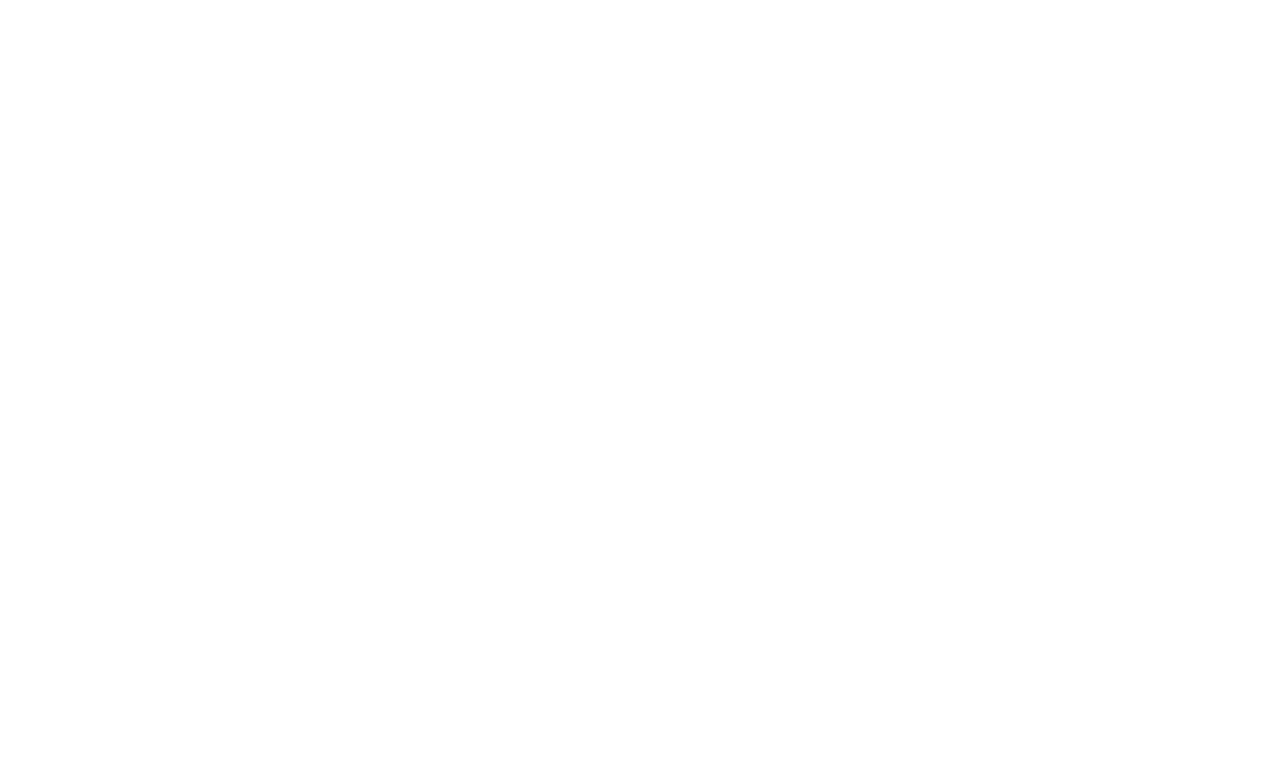
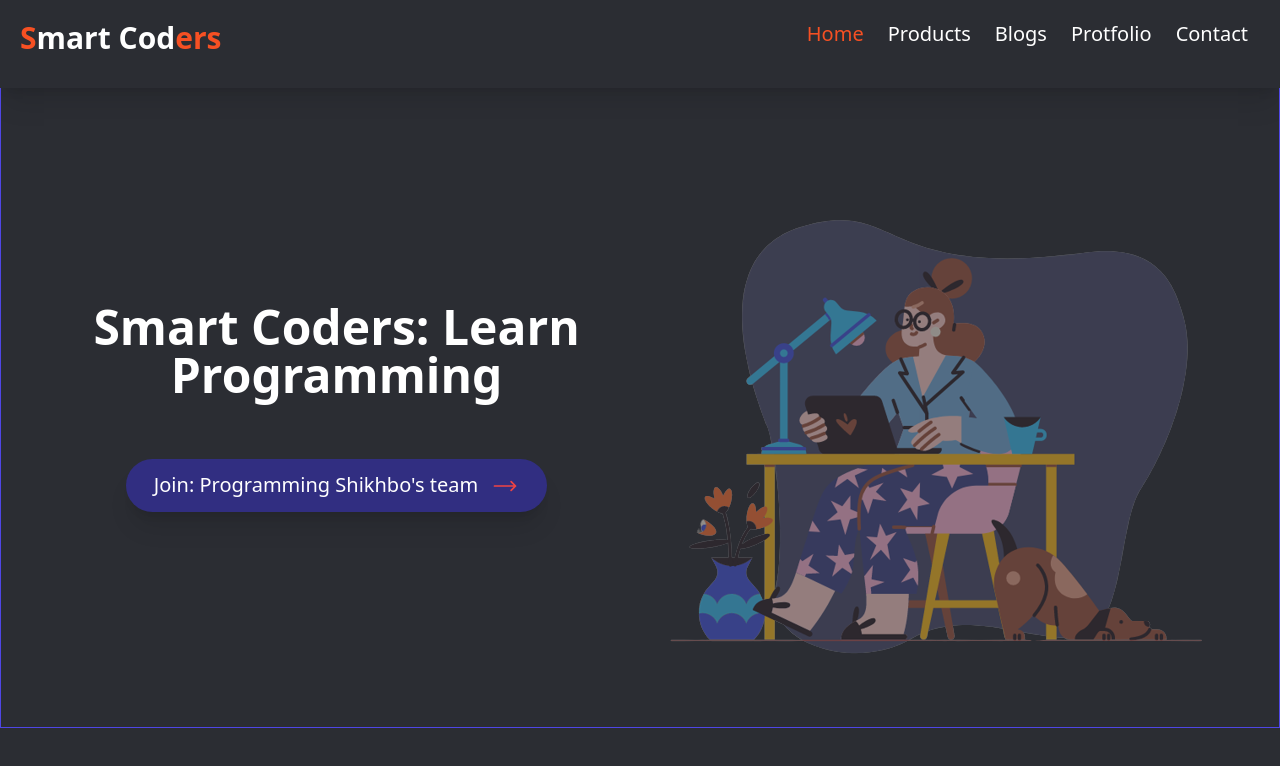
Before and after one commit to sojib-web/Tailwind_ss_projects, a website built with Vite: page index.html in a window 1280 px wide. Built offline with nearby package versions, Linux system fonts and the light colour scheme.

Commit message:
create header section

```diff
--- a/index.html
+++ b/index.html
@@ -7,5 +7,68 @@
     <link rel="stylesheet" href="css/main.css" />
     <title>Tailwind Projects</title>
   </head>
-  <body></body>
+  <body class="bg-[#2B2D33]">
+    <nav class="bg-[#2B2D33] shadow-xl">
+      <div class="container mx-auto items-center p-5">
+        <div class="sm:flex justify-between">
+          <div class="text-center mb-3">
+            <a href="#" class="text-white text-xl sm:text-3xl font-bold"
+              ><span class="text-[#F65023]">S</span>mart Cod<span
+                class="text-[#F65023]"
+                >ers</span
+              ></a
+            >
+          </div>
+          <ul
+            class="sm:flex text-xl text-white text-center border-t sm:border-none"
+          >
+            <li class="mt-5 sm:m-0">
+              <a href="#" class="p-3 text-[#F65023]">Home</a>
+            </li>
+            <li><a href="#" class="p-3 hover:text-[#F65023]">Products</a></li>
+            <li><a href="#" class="p-3 hover:text-[#F65023]">Blogs</a></li>
+            <li><a href="#" class="p-3 hover:text-[#F65023]">Protfolio</a></li>
+            <li><a href="#" class="p-3 hover:text-[#F65023]">Contact</a></li>
+          </ul>
+        </div>
+      </div>
+    </nav>
+
+    <!-- header section ............... -->
+    <header>
+      <div
+        class="container mx-auto border border-indigo-600 border-t-0 sm:flex justify-around items-center text-center text-white h-[80vh] px-10 pt-10"
+      >
+        <div class="p-5">
+          <h1 class="font-bold text-2xl sm:text-5xl mb-5 sm:mb-15">
+            Smart Coders: Learn <br />
+            Programming
+          </h1>
+          <button
+            class="bg-indigo-900 hover:bg-indigo-950 px-7 py-3 my-10 rounded-full text-xl shadow-xl"
+          >
+            Join: Programming Shikhbo's team
+            <svg
+              class="w-7 inline-block text-red-500 ml-2 animate-ping"
+              xmlns="http://www.w3.org/2000/svg"
+              fill="none"
+              viewBox="0 0 24 24"
+              stroke-width="1.5"
+              stroke="currentColor"
+              class="w-6 h-6"
+            >
+              <path
+                stroke-linecap="round"
+                stroke-linejoin="round"
+                d="M17.25 8.25L21 12m0 0l-3.75 3.75M21 12H3"
+              />
+            </svg>
+          </button>
+        </div>
+        <div>
+          <img class="animate-pulse" src="images/hero-img.png" alt="" />
+        </div>
+      </div>
+    </header>
+  </body>
 </html>
```
Also changed, not shown: images/backEnd.png (added), images/client-01.png (added), images/client-02.png (added), images/client-03.png (added), images/client-04.png (added), images/client-05.png (added), images/client-06.png (added), images/client-07.png (added), images/client-08.png (added), images/client-09.png (added), images/frontEnd.png (added), images/hero-img.png (added), images/javascript.png (added), images/subscribe-bg.png (added).
